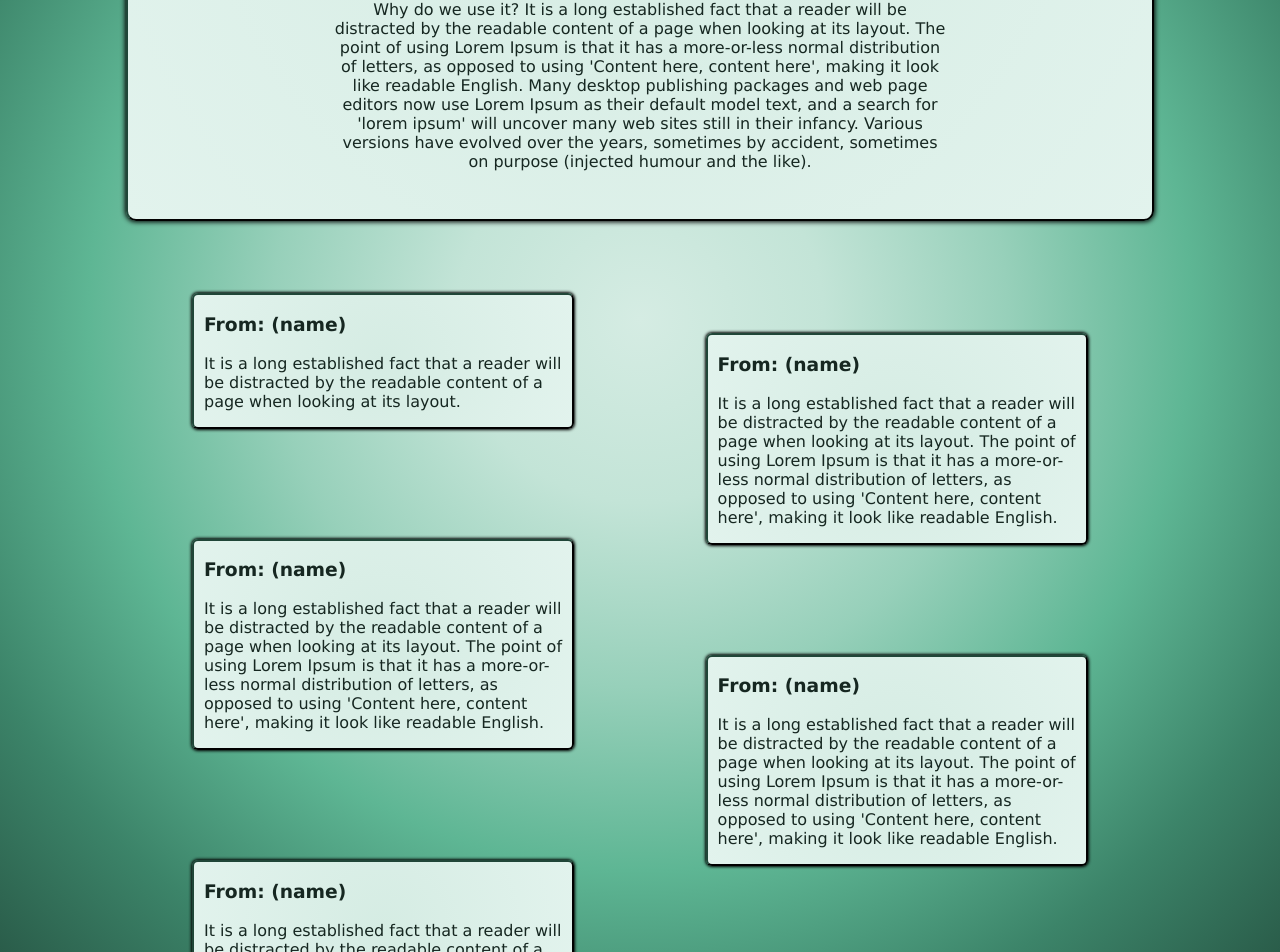
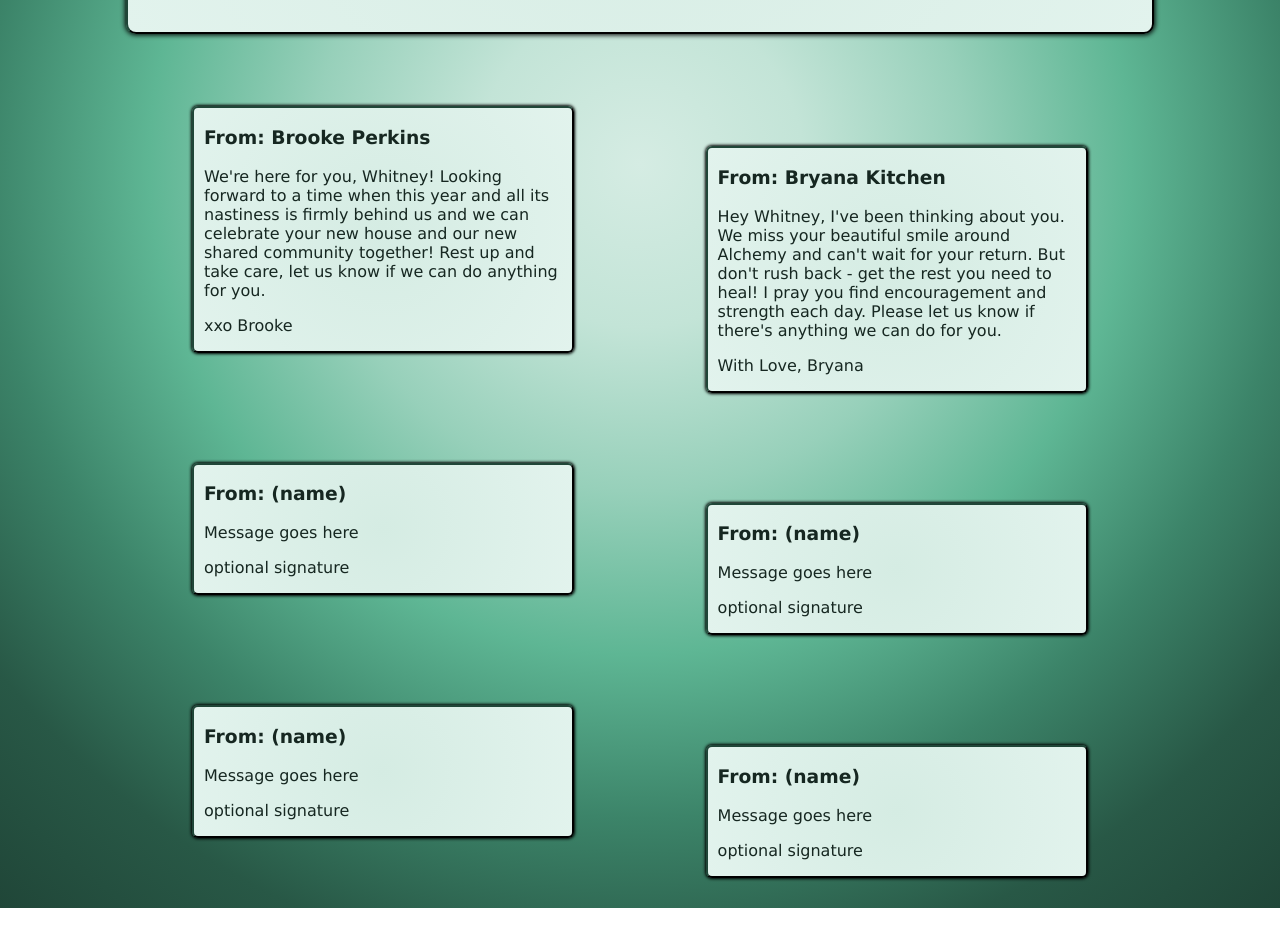
Before and after one commit to bryanakitchen/get-well, a React app: page / in a window 1280 px wide. Shown: the part 580-1532 px from the top of the page. After the commit the page ends 1488 px from the top, so only its background shows below. Built offline with nearby package versions, Linux system fonts and the light colour scheme.

Commit message:
add messages

```diff
--- a/src/components/app/App.jsx
+++ b/src/components/app/App.jsx
@@ -21,48 +21,62 @@ export default class App extends Component {
           </div>
           <div className={styles.description}>
             <p>Whitney, you've been on our minds. We wanted to send you some smiles and encouragement to get you through this difficult time.</p>
-
-            <p>Why do we use it?
-            It is a long established fact that a reader will be distracted by the readable content of a page when looking at its layout. The point of using Lorem Ipsum is that it has a more-or-less normal distribution of letters, as opposed to using 'Content here, content here', making it look like readable English. Many desktop publishing packages and web page editors now use Lorem Ipsum as their default model text, and a search for 'lorem ipsum' will uncover many web sites still in their infancy. Various versions have evolved over the years, sometimes by accident, sometimes on purpose (injected humour and the like).
-          </p>
           </div>
         </div>
         <div className={styles.messagesContainer}>
           <div className={styles.messageLeft} data-aos="fade-right" data-aos-anchor=".other-element">
+            <h3>From: Brooke Perkins</h3>
+            <p>
+              We're here for you, Whitney! Looking forward to a time when this year and all its nastiness is firmly behind us and we can celebrate your new house and our new shared community together! Rest up and take care, let us know if we can do anything for you.
+            </p>
+            <p>
+              xxo Brooke
+            </p>
+          </div>
+          <div className={styles.messageRight} data-aos="fade-left">
+            <h3>From: Bryana Kitchen</h3>
+            <p>
+              Hey Whitney, I've been thinking about you.  We miss your beautiful smile around Alchemy and can't wait for your return. But don't rush back - get the rest you need to heal! I pray you find encouragement and strength each day. Please let us know if there's anything we can do for you.
+            </p>
+            <p>
+              With Love, Bryana
+            </p>
+          </div>
+          <div className={styles.messageLeft} data-aos="fade-right">
             <h3>From: (name)</h3>
             <p>
-              It is a long established fact that a reader will be distracted by the readable content of a page when looking at its layout.
-          </p>
+              Message goes here
+            </p>
+            <p>
+              optional signature
+            </p>
           </div>
           <div className={styles.messageRight} data-aos="fade-left">
             <h3>From: (name)</h3>
             <p>
-              It is a long established fact that a reader will be distracted by the readable content of a page when looking at its layout. The point of using Lorem Ipsum is that it has a more-or-less normal distribution of letters, as opposed to using 'Content here, content here', making it look like readable English.
-          </p>
+              Message goes here
+            </p>
+            <p>
+              optional signature
+            </p>
           </div>
           <div className={styles.messageLeft} data-aos="fade-right">
             <h3>From: (name)</h3>
             <p>
-              It is a long established fact that a reader will be distracted by the readable content of a page when looking at its layout. The point of using Lorem Ipsum is that it has a more-or-less normal distribution of letters, as opposed to using 'Content here, content here', making it look like readable English.
-          </p>
+              Message goes here
+            </p>
+            <p>
+              optional signature
+            </p>
           </div>
           <div className={styles.messageRight} data-aos="fade-left">
             <h3>From: (name)</h3>
             <p>
-              It is a long established fact that a reader will be distracted by the readable content of a page when looking at its layout. The point of using Lorem Ipsum is that it has a more-or-less normal distribution of letters, as opposed to using 'Content here, content here', making it look like readable English.
-          </p>
-          </div>
-          <div className={styles.messageLeft} data-aos="fade-right">
-            <h3>From: (name)</h3>
+              Message goes here
+            </p>
             <p>
-              It is a long established fact that a reader will be distracted by the readable content of a page when looking at its layout.
-          </p>
-          </div>
-          <div className={styles.messageRight} data-aos="fade-left">
-            <h3>From: (name)</h3>
-            <p>
-              It is a long established fact that a reader will be distracted by the readable content of a page when looking at its layout. The point of using Lorem Ipsum is that it has a more-or-less normal distribution of letters, as opposed to using 'Content here, content here', making it look like readable English.
-          </p>
+              optional signature
+            </p>
           </div>
         </div>
       </div>
```
